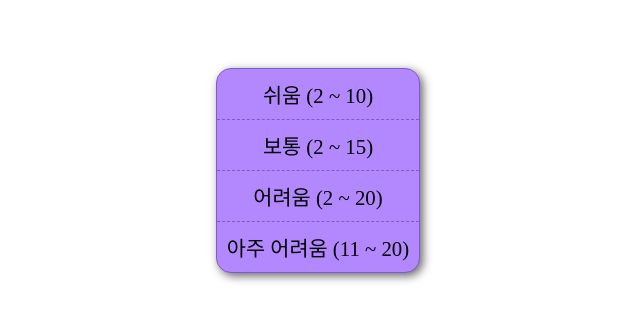
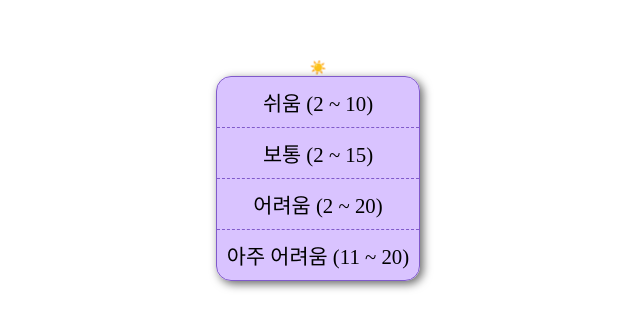
Before and after one commit to marshall-ku/simple-brain-training, a React (Create React App) app: page / in a window 1280 px wide. Shown: the part 230-558 px from the top of the page, without its empty margins (322-962 px from the left). Built offline with nearby package versions, Linux system fonts and the light colour scheme; a web font is replaced by a local one.

Commit message:
dark mode init

```diff
--- /dev/null
+++ b/public/getTheme.js
@@ -0,0 +1,4 @@
+const darkTheme =
+    localStorage.getItem("dark") === "true" ||
+    window.matchMedia("(prefers-color-scheme: dark)").matches ||
+    false;
--- a/public/index.html
+++ b/public/index.html
@@ -12,6 +12,14 @@
         <link rel="apple-touch-icon" href="%PUBLIC_URL%/logo192.png" />
         <link rel="manifest" href="%PUBLIC_URL%/manifest.json" />
         <title>Brain Training</title>
+        <script>
+            const darkTheme =
+                localStorage.getItem("dark") === "true" ||
+                window.matchMedia("(prefers-color-scheme: dark)").matches ||
+                false;
+
+            darkTheme && document.documentElement.classList.add("dark");
+        </script>
         <meta name="description" content="곱셈으로 하는 간단한 두뇌 트레이닝" />
         <meta property="og:type" content="website" />
         <meta
--- /dev/null
+++ b/src/DarkTheme.js
@@ -0,0 +1,44 @@
+import React from "react";
+
+class DarkTheme extends React.Component {
+    constructor(props) {
+        super(props);
+        this.state = {
+            dark: window.darkTheme,
+        };
+    }
+
+    toggleTheme = () => {
+        const { dark } = this.state;
+        const html = document.documentElement;
+
+        dark
+            ? this.setState(
+                  {
+                      dark: false,
+                  },
+                  html.classList.remove("dark")
+              )
+            : this.setState(
+                  {
+                      dark: true,
+                  },
+                  html.classList.add("dark")
+              );
+    };
+
+    render() {
+        const { dark } = this.state;
+        return (
+            <>
+                <button className="darkThemeButton" onClick={this.toggleTheme}>
+                    <span role="img" aria-label="Light Mode">
+                        {dark ? "🌙" : "☀️"}
+                    </span>
+                </button>
+            </>
+        );
+    }
+}
+
+export default DarkTheme;
--- a/src/index.css
+++ b/src/index.css
@@ -22,6 +22,16 @@
 
 html {
     font-family: "HangeulNuri-Bold";
+}
+
+html.dark {
+    background: #121212;
+    color: #f1f1f1;
+}
+
+html.dark button,
+html.dark input {
+    color: #f1f1f1;
 }
 
 .flex {
@@ -51,7 +61,7 @@ body,
 #select {
     list-style: none;
     box-shadow: 3px 3px 10px 0px rgba(0, 0, 0, 0.6);
-    background: #b388ff;
+    background: #b388ff80;
     border-radius: 15px;
     font-size: 1.3rem;
     border: 1px solid #805acb;
@@ -108,7 +118,7 @@ body,
     width: calc((100% - 20px) / 3);
     margin: 0 10px 10px 0;
     padding: calc(20px + 1vh) 15px;
-    background: #b388ff;
+    background: #b388ff80;
     font-size: 20px;
     border-radius: 10px;
     box-shadow: 5px 5px 5px 0px rgba(0, 0, 0, 0.3);
@@ -147,14 +157,14 @@ h1 {
 #result > div > span > span {
     padding: 3px;
     border-radius: 0.5rem;
-    background: #b388ff;
+    background: #b388ff80;
 }
 
 #result button {
     display: inline-block;
     padding: 10px;
     box-shadow: 3px 3px 10px 0px rgba(0, 0, 0, 0.6);
-    background: #b388ff;
+    background: #b388ff80;
     border-radius: 15px;
     font-size: 1.3rem;
     border: 1px solid #805acb;
--- a/src/index.js
+++ b/src/index.js
@@ -2,10 +2,12 @@ import React from "react";
 import ReactDOM from "react-dom";
 import "./index.css";
 import App from "./App";
+import DarkTheme from "./DarkTheme";
 import * as serviceWorker from "./serviceWorker";
 
 ReactDOM.render(
     <React.StrictMode>
+        <DarkTheme />
         <App />
     </React.StrictMode>,
     document.getElementById("root")
```
